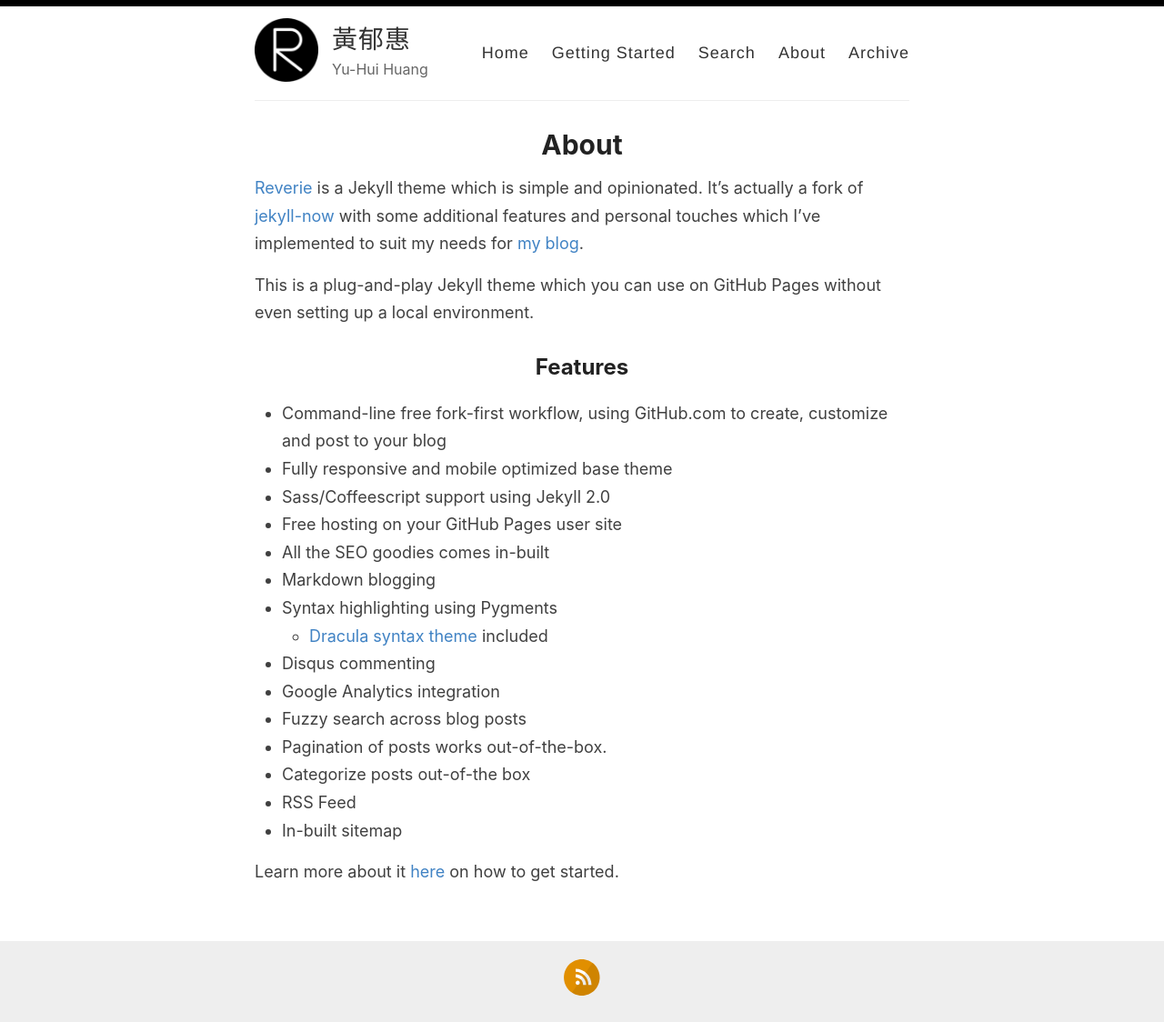
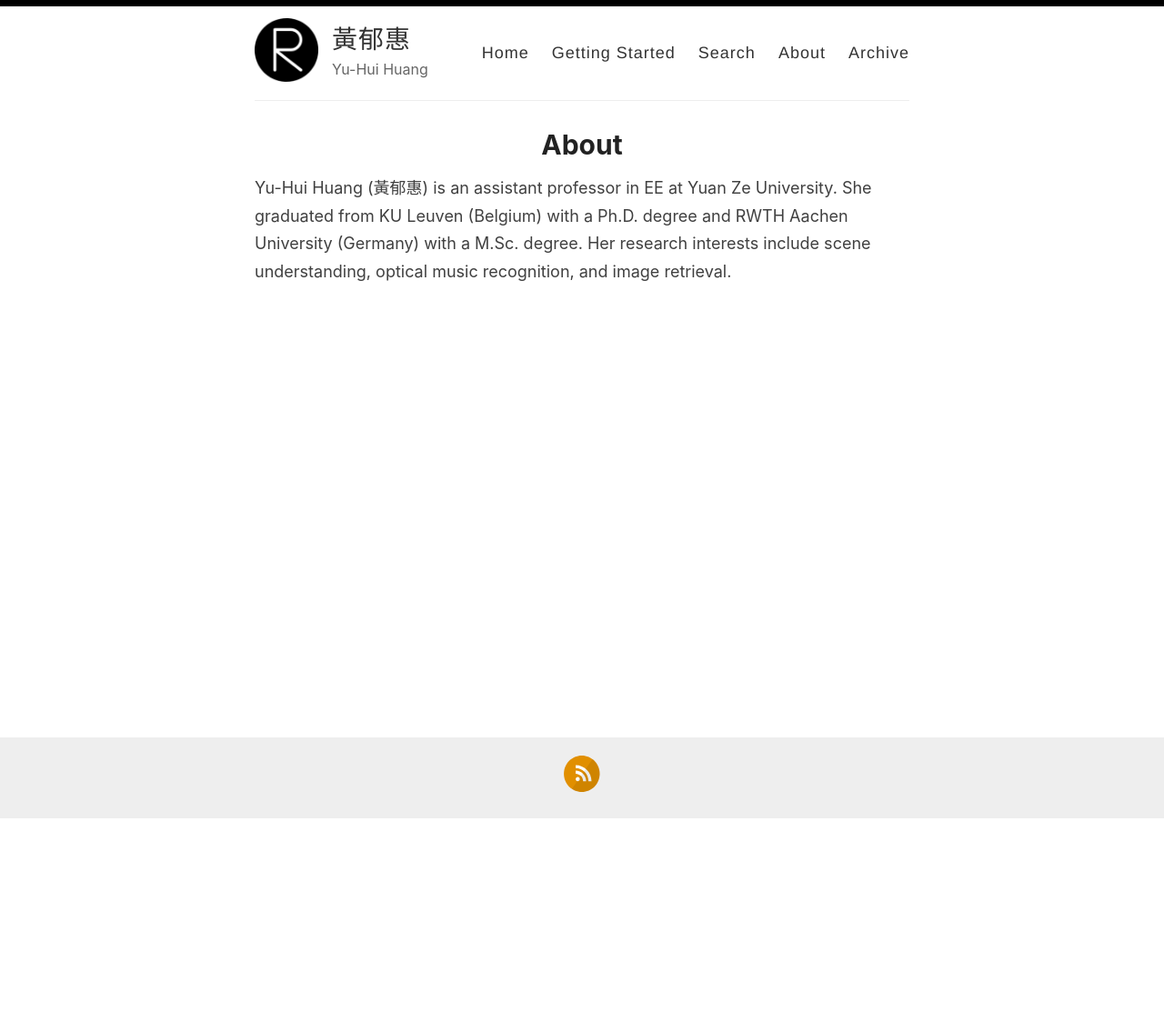
Before and after one commit to snowm0425/snowm0425.github.io, a Jekyll site: the page built from _pages/about.md, in a window 1280 px wide. Shown: the whole page at 91% size. Built offline with Jekyll 4.4.1, drawn with Linux system fonts in a browser that asks for light colours; after the commit the page ends 901 px from its top, so only the background shows below that.

Commit message:
Update about.md

```diff
--- a/_pages/about.md
+++ b/_pages/about.md
@@ -4,26 +4,4 @@ title: About
 permalink: /about/
 ---
 
-[Reverie](https://github.com/amitmerchant1990/reverie) is a Jekyll theme which is simple and opinionated. It's actually a fork of [jekyll-now](https://github.com/barryclark/jekyll-now) with some additional features and personal touches which I've implemented to suit my needs for [my blog](https://www.amitmerchant.com).
-
-This is a plug-and-play Jekyll theme which you can use on GitHub Pages without even setting up a local environment.
-
-## Features
-
-- Command-line free fork-first workflow, using GitHub.com to create, customize and post to your blog
-- Fully responsive and mobile optimized base theme
-- Sass/Coffeescript support using Jekyll 2.0
-- Free hosting on your GitHub Pages user site
-- All the SEO goodies comes in-built
-- Markdown blogging
-- Syntax highlighting using Pygments
-    - [Dracula syntax theme](https://draculatheme.com/) included
-- Disqus commenting
-- Google Analytics integration
-- Fuzzy search across blog posts
-- Pagination of posts works out-of-the-box.
-- Categorize posts out-of-the box
-- RSS Feed
-- In-built sitemap
-
-Learn more about it [here](https://github.com/amitmerchant1990/reverie) on how to get started.
+Yu-Hui Huang (黃郁惠) is an assistant professor in EE at Yuan Ze University. She graduated from KU Leuven (Belgium) with a Ph.D. degree and RWTH Aachen University (Germany) with a M.Sc. degree. Her research interests include scene understanding, optical music recognition, and image retrieval.
```
